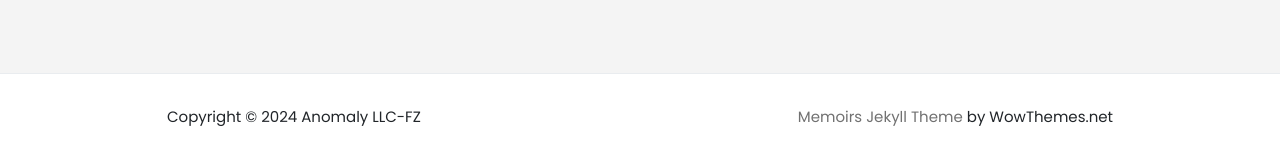
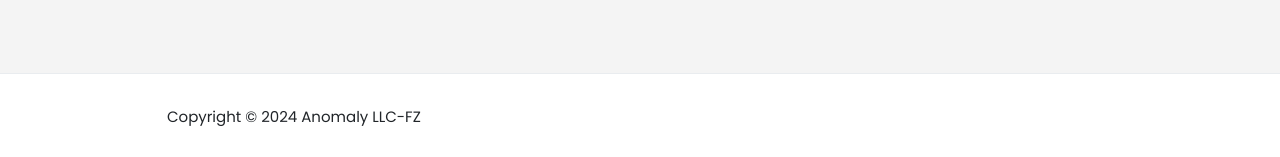
Before and after one commit to anomalyae/thinking, a Jekyll site: the page built from index.html, in a window 1280 px wide. Shown: the part 2232-2389 px from the top of the page. Built offline with Jekyll 4.4.1, drawn with Linux system fonts in a browser that asks for light colours; nearby versions of some CDN libraries; the list of posts is cut into pages by our own code; comment, search, counter and statistics services are not loaded.

```diff
--- a/_layouts/default.html
+++ b/_layouts/default.html
@@ -50,10 +50,14 @@
 <nav id="menu">
     <ul>
         <h3>Navigation</h3>
-        <li><a href="{{ site.baseurl }}/">Home</a></li>
+        <li><a href="{{ site.baseurl }}/">Thinking</a></li>
+        <li><a href="https://anomaly.ae">Home</a></li>
+        <li><a href="https://www.anomaly.ae/#projects">Projects</a></li>
+        <li><a href="https://www.anomaly.ae/advisory.html">Advisory</a></li>
+        <li><a href="https://www.anomaly.ae/advisory.html#contact">Contact</a></li>
         <li><a href="{{ site.baseurl }}/about">About</a></li>
         <li><a href="{{ site.baseurl }}/authors">Contributors <span class="badge badge-primary">new</span></a></li>
-        <li><a target="_blank" href="https://bootstrapstarter.com/jekyll-theme-memoirs/">Get Memoirs</a></li>
+
         <li><a href="{{ site.baseurl }}/contact">Contact</a></li>
     </ul>
 </nav>
@@ -115,7 +119,7 @@
                 Copyright © {{ site.time | date: "%Y" }} {{ site.name }}
             </div>
             <div class="col-md-6 col-sm-12 text-center text-lg-right">
-                <a target="_blank" href="https://www.wowthemes.net/memoirs-free-jekyll-theme/">Memoirs Jekyll Theme</a> by WowThemes.net
+
             </div>
         </div>
     </div>
```
